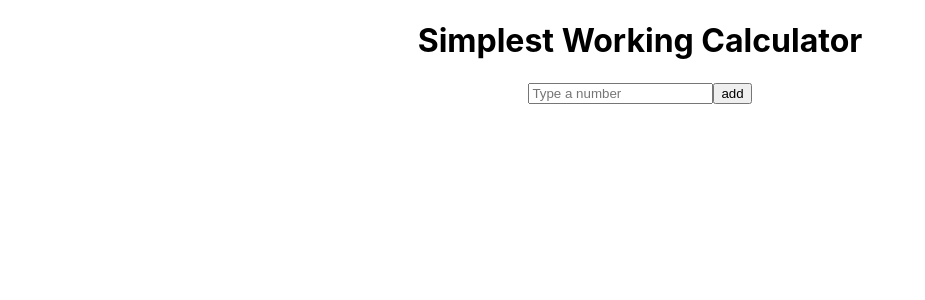
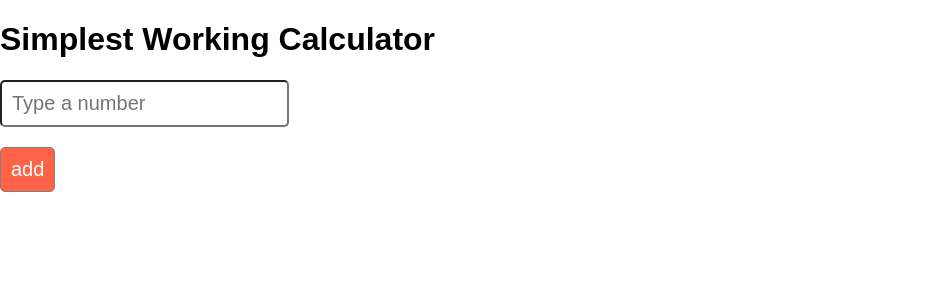
Before and after one commit to LixinDu/simple-calculator, a React (Create React App) app: page / in a window 1280 px wide. Shown: the top 300 px of the page, without its empty margins (0-925 px from the left). Built offline with nearby package versions, Linux system fonts and the light colour scheme.

Commit message:
add default App.css

```diff
--- a/src/App.css
+++ b/src/App.css
@@ -1,38 +1,23 @@
-.App {
-  text-align: center;
+* {
+  font-family: sans-serif;
 }
-
-.App-logo {
-  height: 40vmin;
-  pointer-events: none;
+input,
+button {
+  font-size: 20px;
+  padding: 10px;
+  border-radius: 5px;
 }
-
-@media (prefers-reduced-motion: no-preference) {
-  .App-logo {
-    animation: App-logo-spin infinite 20s linear;
-  }
+input {
+  display: block;
+  margin-bottom: 20px;
 }
-
-.App-header {
-  background-color: #282c34;
-  min-height: 100vh;
-  display: flex;
-  flex-direction: column;
-  align-items: center;
-  justify-content: center;
-  font-size: calc(10px + 2vmin);
+button {
+  border: 1px solid gray;
+  background: whitesmoke;
+  margin-right: 5px;
+}
+button:nth-last-child(2),
+button:nth-last-child(1) {
+  background: tomato;
   color: white;
 }
-
-.App-link {
-  color: #61dafb;
-}
-
-@keyframes App-logo-spin {
-  from {
-    transform: rotate(0deg);
-  }
-  to {
-    transform: rotate(360deg);
-  }
-}
```
